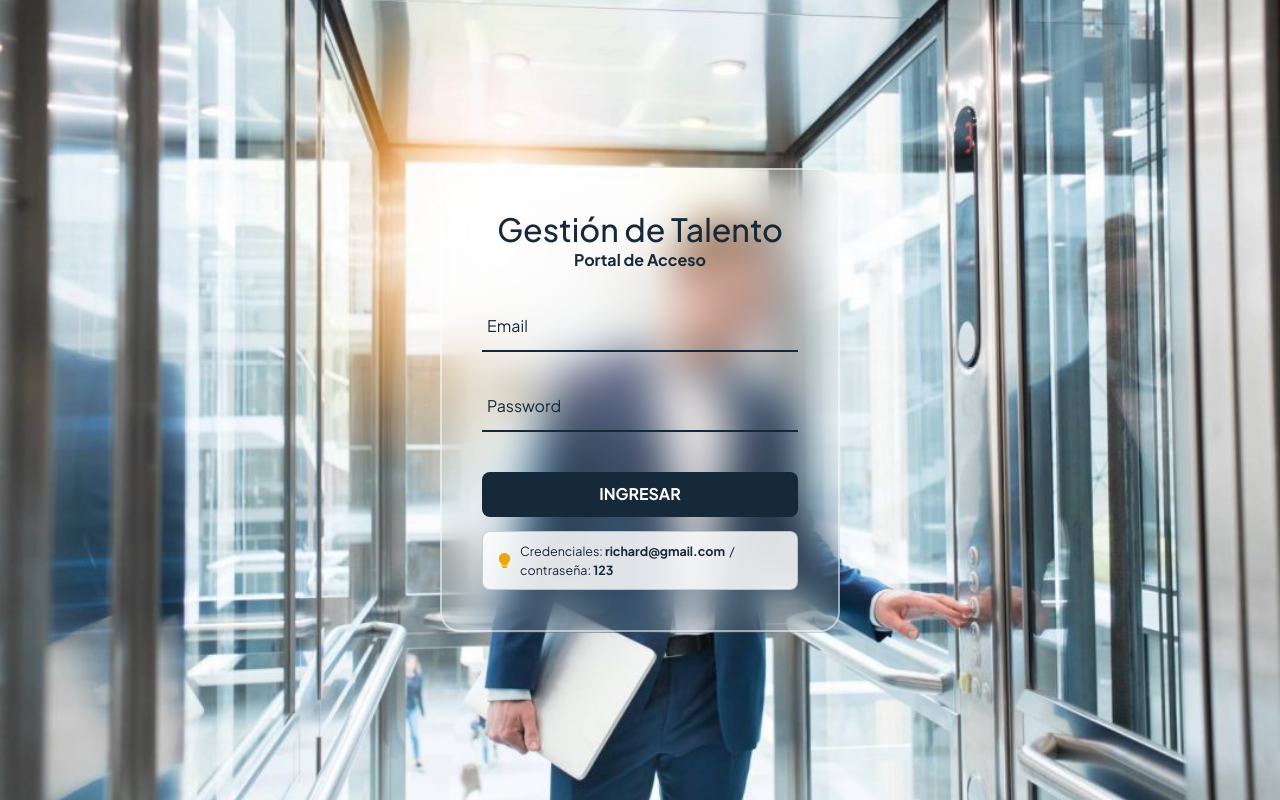
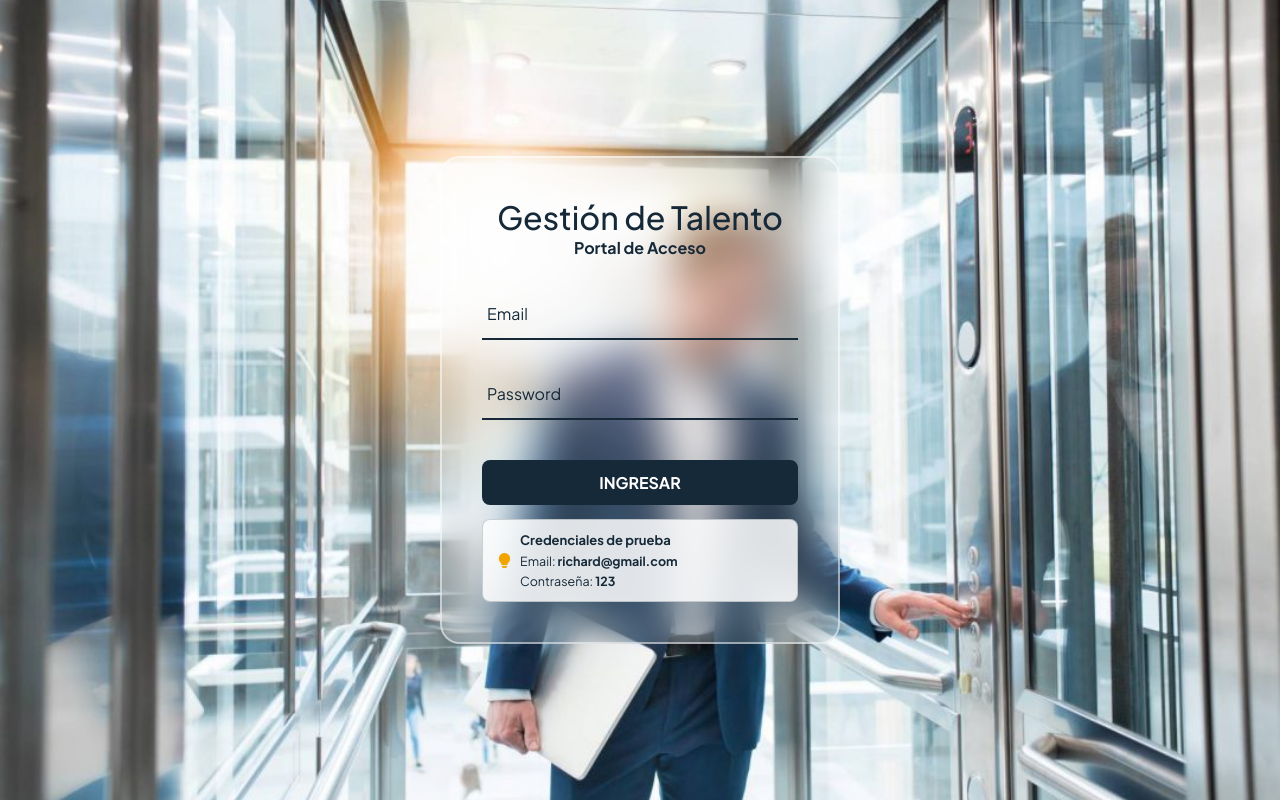
Before and after one commit to RichardCode1997/Gestion-talento-frontend, a Vue app: page /login in a window 1280 px wide. Built offline with nearby package versions, Linux system fonts and the light colour scheme.

Commit message:
feat: agregar credenciales de prueba en LoginView
- Mostrar bloque con email y contraseña de demo bajo el botón de ingreso

```diff
--- a/src/views/LoginView.vue
+++ b/src/views/LoginView.vue
@@ -65,11 +65,15 @@ const handleLogin = async () => {
             {{ isLoading ? 'Cargando...' : 'INGRESAR' }}
           </button>
 
-          <!-- Credenciales de demo -->
           <div class="demo-hint">
             <i class="bi bi-lightbulb-fill"></i>
-            <span>Credenciales: <strong>richard@gmail.com</strong> &nbsp;/&nbsp; contraseña: <strong>123</strong></span>
+            <div>
+              <p class="demo-title">Credenciales de prueba</p>
+              <p>Email: <strong>richard@gmail.com</strong></p>
+              <p>Contraseña: <strong>123</strong></p>
+            </div>
           </div>
+
         </div>
       </div>
     </div>
@@ -171,4 +175,14 @@ const handleLogin = async () => {
   flex-shrink: 0;
 }
 .demo-hint strong { font-weight: 700; }
+
+.demo-title {
+  font-weight: 700;
+  margin-bottom: 4px;
+  font-size: 13px;
+}
+.demo-hint p {
+  margin: 0;
+  line-height: 1.6;
+}
 </style>
```
